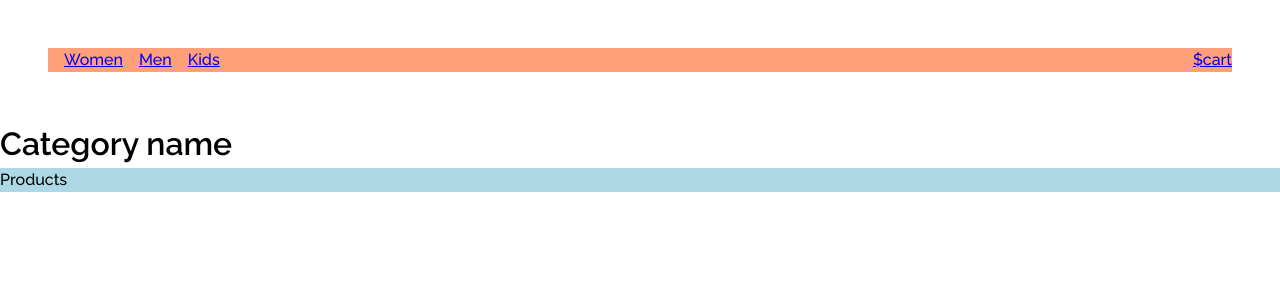
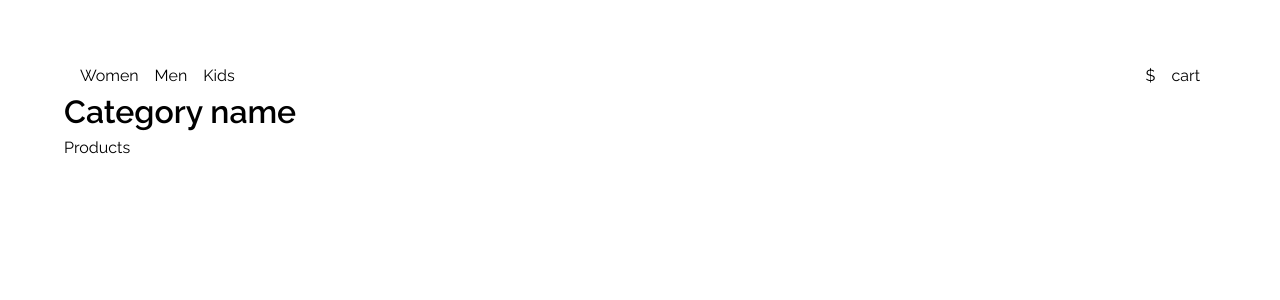
Before and after one commit to adiohack/ecommerce, a React (Create React App) app: page / in a window 1280 px wide. Shown: the top 300 px of the page. Built offline with nearby package versions, Linux system fonts and the light colour scheme.

Commit message:
added backend & class components

```diff
--- a/public/index.html
+++ b/public/index.html
@@ -11,8 +11,9 @@
     />
     <link rel="preconnect" href="https://fonts.googleapis.com">
     <link rel="preconnect" href="https://fonts.gstatic.com" crossorigin>
-    <link href="https://fonts.googleapis.com/css2?family=Raleway:ital,wght@0,300;0,500;0,600;1,400&display=swap"
-      rel="stylesheet">
+    <link rel="preconnect" href="https://fonts.googleapis.com">
+    <link rel="preconnect" href="https://fonts.gstatic.com" crossorigin>
+    <link href="https://fonts.googleapis.com/css2?family=Raleway:wght@300;400;500;600&display=swap" rel="stylesheet">
     <link rel="apple-touch-icon" href="%PUBLIC_URL%/logo192.png" />
     <link rel="manifest" href="%PUBLIC_URL%/manifest.json" />
     <title>E-Commerce</title>
--- a/src/components/NavBar/styles.css
+++ b/src/components/NavBar/styles.css
@@ -1,12 +1,22 @@
 .container {
-  margin: 3rem;
-
   display: flex;
   justify-content: space-between;
   align-items: center;
-  background-color: lightsalmon;
+}
+
+.container a {
+  color: black;
+  text-decoration: none;
+}
+
+.container a:hover {
+  color: red;
 }
 
 .header__navigation a {
   padding-left: 1rem;
 }
+
+.actions a {
+  padding-right: 1rem;
+}
--- a/src/components/Products/Products.jsx
+++ b/src/components/Products/Products.jsx
@@ -1,8 +1,10 @@
-// import { useState, useEffect } from "react";
+import React from "react";
 import "./styles.css";
 
-const Products = () => {
-  return <div className="pro">Products</div>;
-};
+class Products extends React.Component {
+  render() {
+    return <p>Products</p>;
+  }
+}
 
 export default Products;
--- a/src/components/index.js
+++ b/src/components/index.js
@@ -1,2 +1,2 @@
 export { default as NavBar } from "./NavBar/NavBar.jsx";
-export { default as Products } from "./Products/Products.jsx";
+export { default as Products } from "./Products/Products";
--- a/src/index.css
+++ b/src/index.css
@@ -20,6 +20,7 @@
 
 /* set up the body */
 body {
+  padding: 4rem;
   line-height: 1.5;
   min-height: 100vh;
   font-family: "Raleway", sans-serif;
```
Also changed, not shown: src/components/NavBar/NavBar.jsx (+5 -2 lines).
